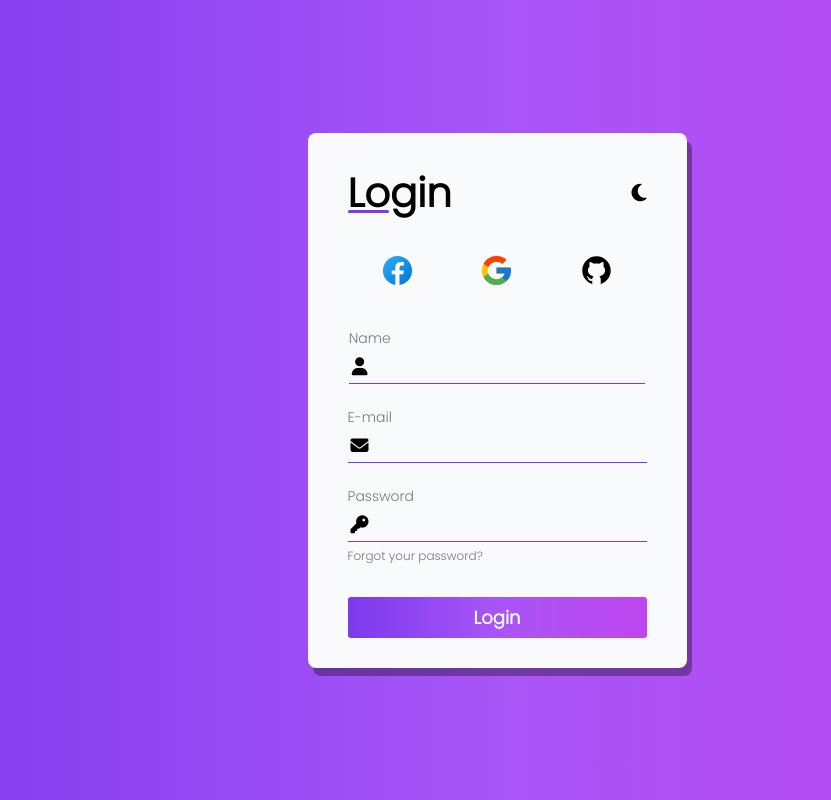
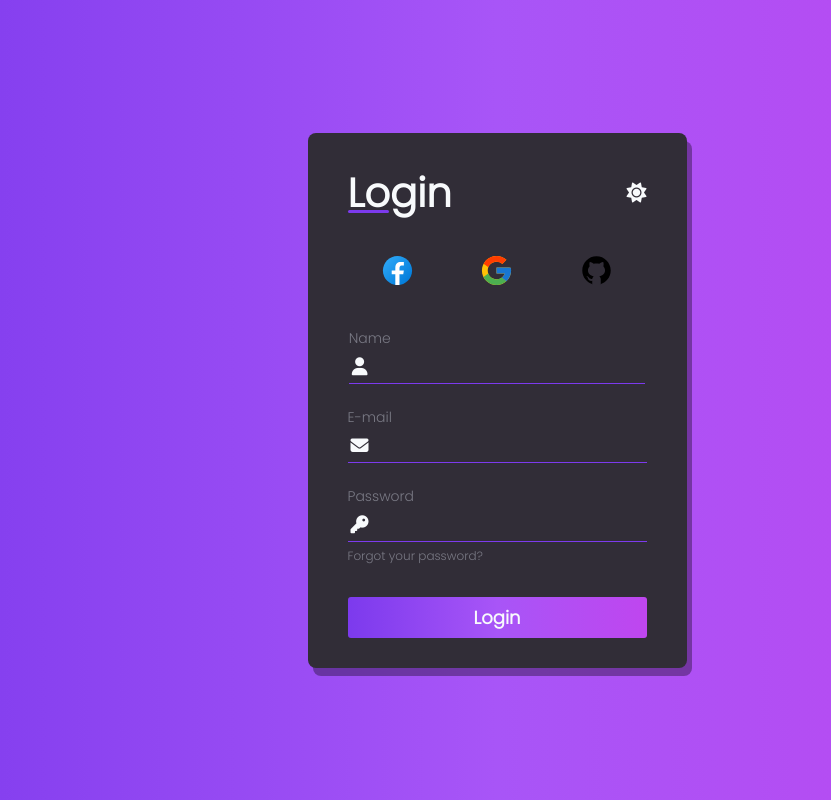
Before and after one commit to thasneto/login-darkmode, a plain HTML site: page index.html in a window 1280 px wide. Both pictures are taken after a click on the icon 782 px from the left and 192 px from the top of the page. Shown: the whole page, without its empty margins (143-974 px from the left). Drawn offline with Linux system fonts and the light colour scheme.

Commit message:
dark-mode on

```diff
--- a/assets/css/estilo.css
+++ b/assets/css/estilo.css
@@ -39,6 +39,7 @@
 	gap: 30px;
 	box-shadow: 5px 8px rgba(0, 0, 0, 0.336);
 	height: fit-content;
+	animation: dark-to-light 0.3s ease-in-out;
 }
 
 #form_header {
@@ -136,3 +137,32 @@
 #login_button:hover {
 	transform: scale(1.05);
 }
+
+.dark#login_form {
+	color: var(--color-light-50);
+	background: var(--color-dark-100);
+	animation: light-to-dark 0.3s ease-in-out;
+}
+.dark#login_form .input-field input,
+.dark#login_form .input-field i {
+	color: var(--color-light-50);
+}
+
+@keyframes dark-to-light {
+	0% {
+		background-color: var(--color-dark-100);
+	}
+
+	100% {
+		background-color: var(--color-light-50);
+	}
+}
+@keyframes light-to-dark {
+	0% {
+		background-color: var(--color-light-50);
+	}
+
+	100% {
+		background-color: var(--color-dark-100);
+	}
+}
--- a/assets/js/script.js
+++ b/assets/js/script.js
@@ -0,0 +1,17 @@
+const mode = document.querySelector('#mode_icon');
+
+mode.addEventListener('click', () => {
+	const form = document.querySelector('#login_form');
+
+	if (mode.classList.contains('fa-moon')) {
+		mode.classList.remove('fa-moon');
+		mode.classList.add('fa-sun');
+
+		form.classList.add('dark');
+		return;
+	}
+
+	mode.classList.remove('fa-sun');
+	mode.classList.add('fa-moon');
+	form.classList.remove('dark');
+});
```
